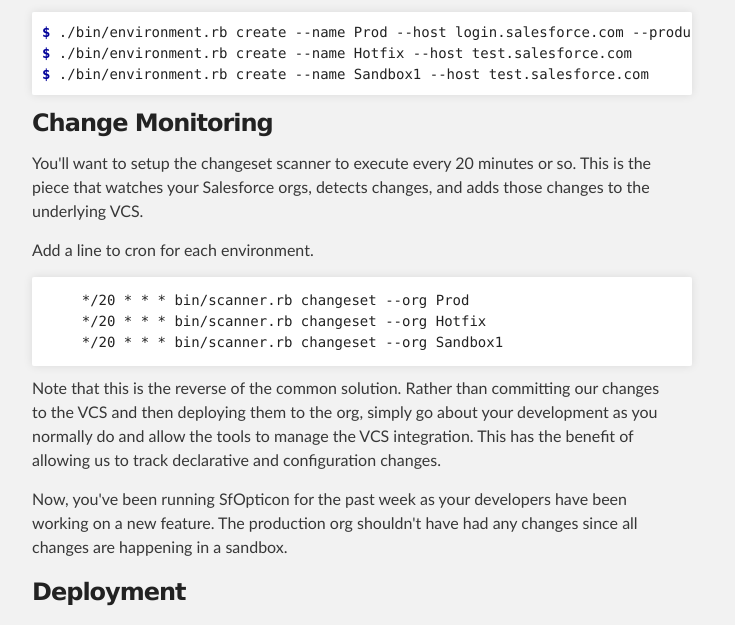
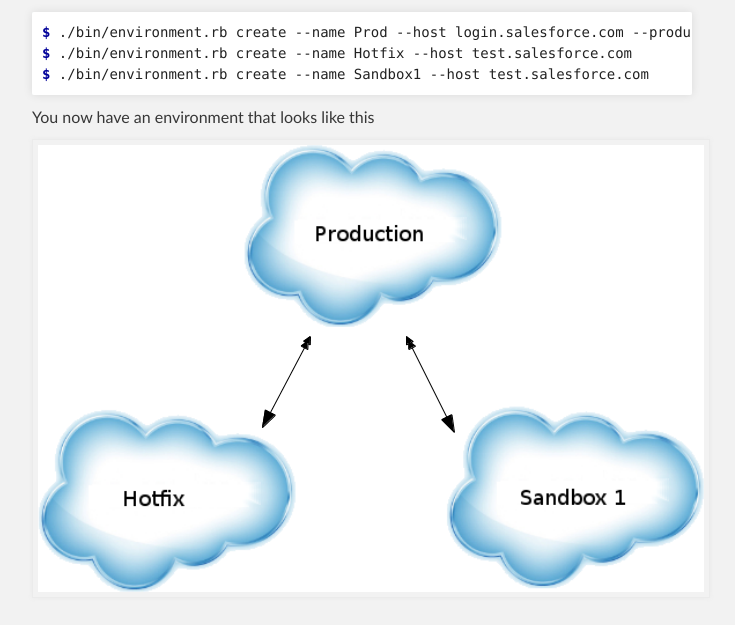
Before and after one commit to josharenson/sfopticon, a plain HTML site: page index.html in a window 1280 px wide. Shown: the part 1708-2333 px from the top of the page, without its empty margins (288-1023 px from the left). Drawn offline with Linux system fonts and the light colour scheme.

```diff
--- a/index.html
+++ b/index.html
@@ -96,6 +96,9 @@ production environment with full sandboxes for feature development and hotfixes
 <span class="gp">$</span> ./bin/environment.rb create --name Sandbox1 --host test.salesforce.com
 </pre></div>
 
+<p>You now have an environment that looks like this
+<img src="/images/Graph2.png" alt="Environment Graph"></p>
+
 <h3>
 <a name="change-monitoring" class="anchor" href="#change-monitoring"><span class="octicon octicon-link"></span></a>Change Monitoring</h3>
 
```
Also changed, not shown: params.json (+1 -1 lines).
